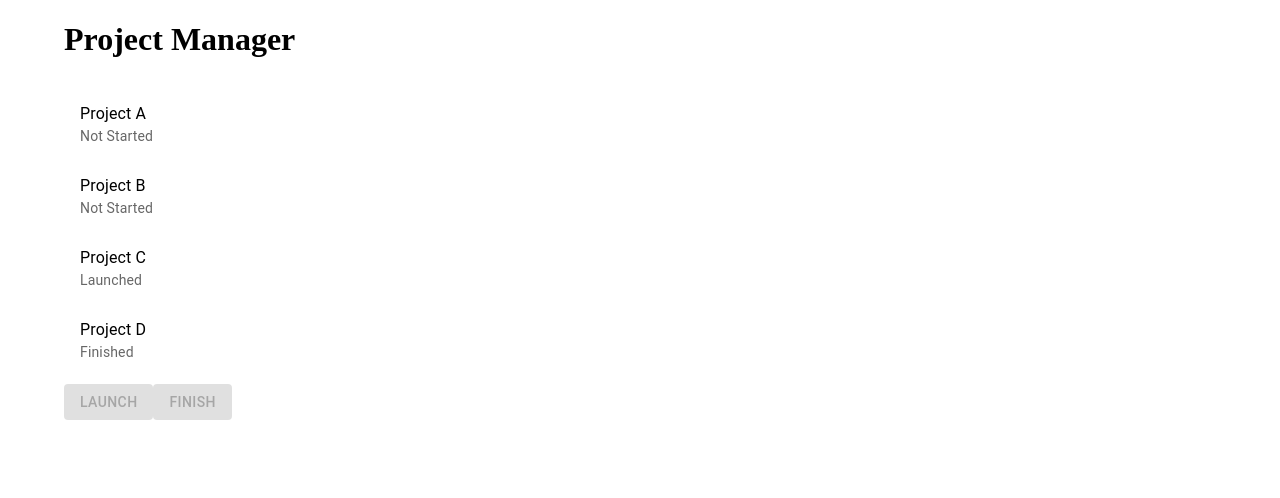
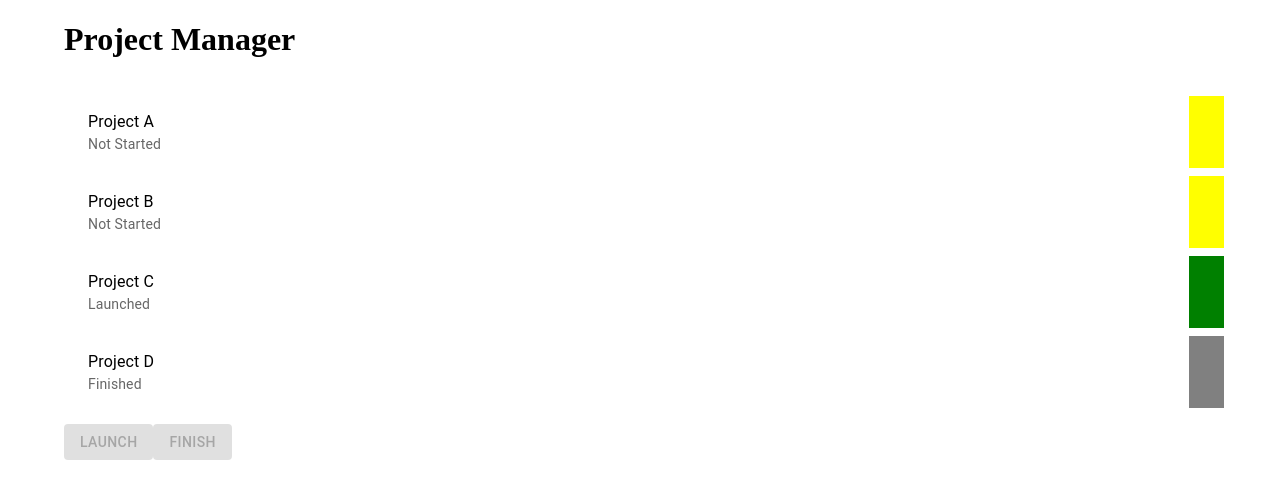
Before and after one commit to Z-kke/mfiles, a React (Create React App) app in the folder problem-3-project_manager/: page / in a window 1280 px wide. Shown: the top 498 px of the page. Built offline with nearby package versions, Linux system fonts and the light colour scheme.

Commit message:
Add styling to the ListItem based on their states.

```diff
--- a/problem-3-project_manager/src/components/ProjectList.tsx
+++ b/problem-3-project_manager/src/components/ProjectList.tsx
@@ -3,12 +3,30 @@ import { List, ListItem, ListItemText } from "@mui/material";
 import { useProjects } from "../context/ProjectContext";
 
 const ProjectList: React.FC = () => {
-  const { projects } = useProjects();
+  const { projects, selectedProjects, toggleProjectSelection } = useProjects();
 
   return (
     <List>
       {projects.map((project) => (
-        <ListItem key={project.id}>
+        <ListItem
+          key={project.id}
+          onClick={() => toggleProjectSelection(project.id)}
+          style={{
+            margin: 8,
+            cursor: project.state === "Finished" ? "not-allowed" : "pointer",
+            backgroundColor: selectedProjects.includes(project.id)
+              ? "lightblue"
+              : "white",
+            color: selectedProjects.includes(project.id) ? "white" : "black",
+            borderRight: `35px solid ${
+              project.state === "Not Started"
+                ? "yellow"
+                : project.state === "Launched"
+                  ? "green"
+                  : "gray"
+            }`,
+          }}
+        >
           <ListItemText primary={project.name} secondary={project.state} />
         </ListItem>
       ))}
```
